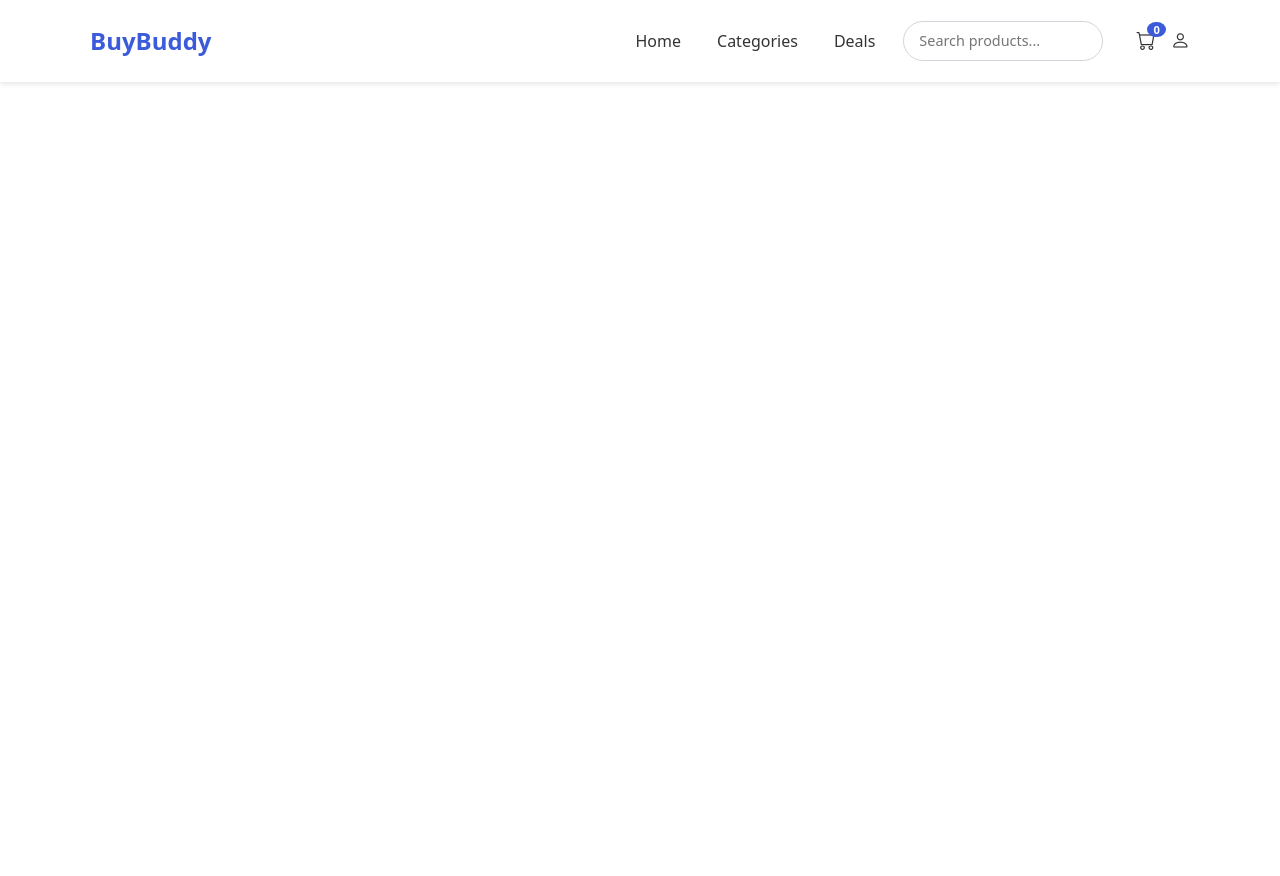
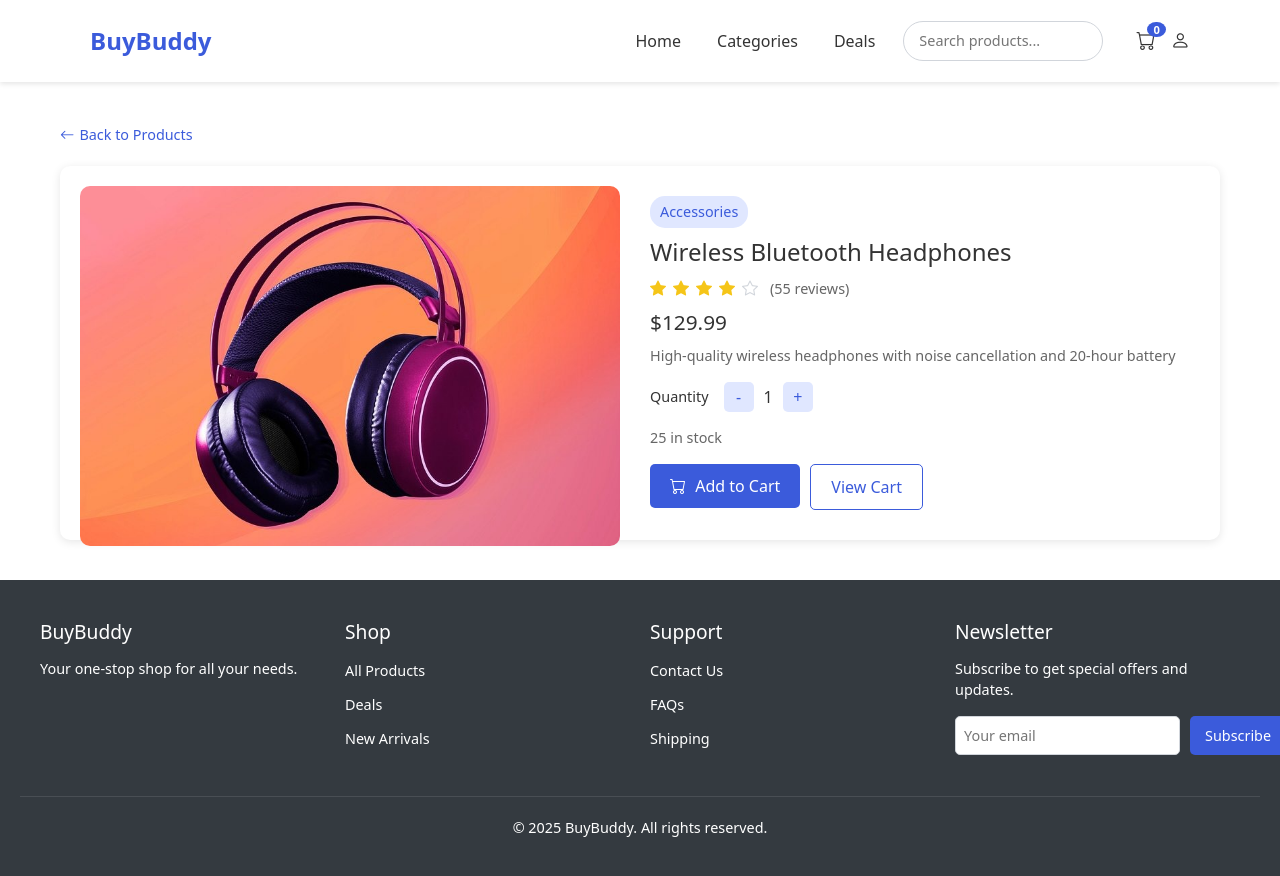
Before and after one commit to Nadeesh-Malaka/BuyBuddy-Shopping-Site, a React (Create React App) app: page /product/1 in a window 1280 px wide. Shown: the top 876 px of the page. Before the commit the page ends 800 px from the top, so only its background shows below. Built offline with nearby package versions, Linux system fonts and the light colour scheme.

Commit message:
Add Product Detail page with routing, styling, and cart functionality

```diff
--- a/src/App.js
+++ b/src/App.js
@@ -4,7 +4,8 @@ import Navbar from './Components/Navbar/Navbar';
 import Home from './Pages/Home/Home';
 import CartPage from './Pages/Cart/CartPage';
 import CheckoutPage from './Pages/Checkout/CheckoutPage';
-import OrderConfirmationPage from './Pages/OrderConfirmation/OrderConfirmationPage'; // Import OrderConfirmationPage
+import OrderConfirmationPage from './Pages/OrderConfirmation/OrderConfirmationPage';
+import ProductDetailPage from './Pages/ProductDetail/ProductDetailPage'; // Import ProductDetailPage
 import { CartProvider } from './context/CartContext';
 
 function App() {
@@ -18,7 +19,8 @@ function App() {
               <Route path="/" element={<Home />} />
               <Route path="/cart" element={<CartPage />} />
               <Route path="/checkout" element={<CheckoutPage />} />
-              <Route path="/order-confirmation" element={<OrderConfirmationPage />} /> {/* Add order confirmation route */}
+              <Route path="/order-confirmation" element={<OrderConfirmationPage />} />
+              <Route path="/product/:id" element={<ProductDetailPage />} /> {/* Add product detail route */}
               <Route path="/categories" element={<div>Categories Page (TBD)</div>} />
               <Route path="/deals" element={<div>Deals Page (TBD)</div>} />
             </Routes>
--- a/src/Components/ProductCard/ProductCard.css
+++ b/src/Components/ProductCard/ProductCard.css
@@ -27,6 +27,15 @@
   color: #333;
 }
 
+.product-name {
+  text-decoration: none;
+  color: inherit;
+}
+
+.product-name:hover h5 {
+  color: #3b5bdb;
+}
+
 .product-rating {
   display: flex;
   align-items: center;
@@ -34,7 +43,7 @@
 }
 
 .product-rating i {
-    color: #f39c12; /* Gold color for stars */
+  color: #f39c12;
   font-size: 0.9rem;
   margin-right: 2px;
 }
@@ -65,8 +74,15 @@
   align-items: center;
 }
 
+.add-to-cart-wrapper {
+  position: relative; /* For positioning the success message */
+  display: flex;
+  flex-direction: column;
+  align-items: center;
+}
+
 .product-add-to-cart button {
-    background-color: #3b5bdb; /* Matches ShopMini's blue */
+  background-color: #3b5bdb;
   color: white;
   border: none;
   border-radius: 50%;
@@ -87,7 +103,18 @@
   font-size: 1.2rem;
 }
 
-  /* Responsive adjustments */
+/* Success message styling */
+.success-message {
+  position: absolute;
+  top: 45px; /* Position below the button */
+  background-color: #28a745; /* Green background */
+  color: white;
+  font-size: 0.8rem;
+  padding: 2px 8px;
+  border-radius: 3px;
+  white-space: nowrap;
+}
+
 @media (max-width: 767px) {
   .product-card {
       margin: 0 auto;
--- a/src/Components/ProductCard/ProductCard.js
+++ b/src/Components/ProductCard/ProductCard.js
@@ -1,10 +1,12 @@
-
-import React from 'react';
-import 'bootstrap/dist/css/bootstrap.min.css'; // For Bootstrap Icons
+// src/Components/ProductCard/ProductCard.js
+import React, { useState } from 'react';
+import { Link } from 'react-router-dom';
+import 'bootstrap/dist/css/bootstrap.min.css';
 import './ProductCard.css';
 
 function ProductCard({ product, addToCart }) {
-  // Render star rating (e.g., 4.5 stars)
+  const [isAdded, setIsAdded] = useState(false); // Track if item was added to cart
+
   const renderStars = (rating) => {
     const stars = [];
     const fullStars = Math.floor(rating);
@@ -22,11 +24,19 @@ function ProductCard({ product, addToCart }) {
     return stars;
   };
 
+  const handleAddToCart = () => {
+    addToCart(product);
+    setIsAdded(true); // Show success message
+    setTimeout(() => setIsAdded(false), 1000); // Hide after 1 second
+  };
+
   return (
     <div className="product-card">
       <img src={product.image} alt={product.name} className="product-image" />
       <div className="product-info">
-        <h5>{product.name}</h5>
+        <Link to={`/product/${product.id}`} className="product-name">
+          <h5>{product.name}</h5>
+        </Link>
         <div className="product-rating">
           {renderStars(product.rating)}
           <span>({product.rating})</span>
@@ -34,9 +44,12 @@ function ProductCard({ product, addToCart }) {
         <p className="product-description">{product.description}</p>
         <div className="product-add-to-cart">
           <span className="product-price">${product.price.toFixed(2)}</span>
-          <button onClick={() => addToCart(product)}>
-            <i className="bi bi-cart-plus"></i>
-          </button>
+          <div className="add-to-cart-wrapper">
+            <button onClick={handleAddToCart}>
+              <i className="bi bi-cart-plus"></i>
+            </button>
+            {isAdded && <span className="success-message">Added!</span>}
+          </div>
         </div>
       </div>
     </div>
--- /dev/null
+++ b/src/Components/ProductDetail/ProductDetail.css
@@ -0,0 +1,187 @@
+/* src/Components/ProductDetail/ProductDetail.css */
+.product-detail {
+    max-width: 1200px;
+    margin: 20px auto;
+    padding: 20px;
+  }
+
+  .product-detail-header {
+    margin-bottom: 20px;
+  }
+
+  .back-to-products {
+    display: inline-flex;
+    align-items: center;
+    color: #3b5bdb;
+    text-decoration: none;
+    font-size: 0.9rem;
+  }
+
+  .back-to-products i {
+    margin-right: 5px;
+  }
+
+  .product-detail-body {
+    display: flex;
+    gap: 20px;
+    background-color: #fff;
+    border-radius: 10px;
+    box-shadow: 0 2px 10px rgba(0, 0, 0, 0.1);
+    padding: 20px;
+  }
+
+  .product-image {
+    flex: 1;
+  }
+
+  .product-image img {
+    width: 100%;
+    height: auto;
+    border-radius: 10px;
+  }
+
+  .product-info {
+    flex: 1;
+    padding: 10px;
+  }
+
+  .product-category {
+    display: inline-block;
+    background-color: #e0e7ff;
+    color: #3b5bdb;
+    padding: 5px 10px;
+    border-radius: 15px;
+    font-size: 0.9rem;
+    margin-bottom: 10px;
+  }
+
+  .product-info h2 {
+    font-size: 1.5rem;
+    color: #333;
+    margin-bottom: 10px;
+  }
+
+  .product-rating {
+    display: flex;
+    align-items: center;
+    gap: 5px;
+    margin-bottom: 10px;
+  }
+
+  .product-rating i {
+    font-size: 1rem;
+  }
+
+  .product-rating span {
+    font-size: 0.9rem;
+    color: #666;
+  }
+
+  .product-info h3 {
+    font-size: 1.3rem;
+    color: #333;
+    margin-bottom: 10px;
+  }
+
+  .product-info p {
+    font-size: 0.9rem;
+    color: #666;
+    margin-bottom: 15px;
+  }
+
+  .product-quantity {
+    display: flex;
+    align-items: center;
+    gap: 15px;
+    margin-bottom: 15px;
+  }
+
+  .product-quantity span {
+    font-size: 0.9rem;
+    color: #333;
+  }
+
+  .quantity-selector {
+    display: flex;
+    align-items: center;
+    gap: 10px;
+  }
+
+  .quantity-selector button {
+    background-color: #e0e7ff;
+    color: #3b5bdb;
+    border: none;
+    width: 30px;
+    height: 30px;
+    border-radius: 5px;
+    cursor: pointer;
+  }
+
+  .quantity-selector span {
+    font-size: 1rem;
+    color: #333;
+  }
+
+  .stock-status {
+    font-size: 0.9rem;
+    color: #28a745;
+    margin-bottom: 15px;
+  }
+
+  .product-actions {
+    display: flex;
+    gap: 10px;
+  }
+
+  .add-to-cart-wrapper {
+    position: relative; /* For positioning the success message */
+  }
+
+  .product-actions .btn-primary {
+    background-color: #3b5bdb;
+    border: none;
+    padding: 10px 20px;
+    border-radius: 5px;
+  }
+
+  .product-actions .btn-primary i {
+    margin-right: 5px;
+  }
+
+  .product-actions .btn-outline-primary {
+    border: 1px solid #3b5bdb;
+    color: #3b5bdb;
+    padding: 10px 20px;
+    border-radius: 5px;
+    text-decoration: none;
+  }
+
+  /* Success message styling */
+  .success-message {
+    position: absolute;
+    top: 100%; /* Position below the button */
+    left: 0;
+    background-color: #28a745; /* Green background */
+    color: white;
+    font-size: 0.9rem;
+    padding: 5px 10px;
+    border-radius: 3px;
+    white-space: nowrap;
+  }
+
+  @media (max-width: 767px) {
+    .product-detail-body {
+      flex-direction: column;
+    }
+
+    .product-image img {
+      width: 100%;
+      max-height: 300px;
+      object-fit: cover;
+    }
+
+    .success-message {
+      left: 50%;
+      transform: translateX(-50%); /* Center the message on mobile */
+    }
+  }
--- /dev/null
+++ b/src/Components/ProductDetail/ProductDetail.js
@@ -0,0 +1,96 @@
+// src/Components/ProductDetail/ProductDetail.js
+import React, { useState, useEffect } from 'react';
+import { Link, useParams } from 'react-router-dom';
+import { useCart } from '../../context/CartContext';
+import { mockProducts } from '../../data/products';
+import './ProductDetail.css';
+
+function ProductDetail() {
+  const { id } = useParams();
+  const { addToCart } = useCart();
+  const [product, setProduct] = useState(null);
+  const [quantity, setQuantity] = useState(1);
+  const [isAdded, setIsAdded] = useState(false); // Track if item was added to cart
+
+  useEffect(() => {
+    const foundProduct = mockProducts.find(p => p.id === parseInt(id));
+    if (foundProduct) {
+      setProduct(foundProduct);
+    } else {
+      setProduct(null);
+    }
+  }, [id]);
+
+  const handleQuantityChange = (change) => {
+    const newQuantity = quantity + change;
+    if (newQuantity >= 1 && newQuantity <= (product?.stock || 25)) {
+      setQuantity(newQuantity);
+    }
+  };
+
+  const handleAddToCart = () => {
+    if (product) {
+      const productToAdd = { ...product, quantity };
+      addToCart(productToAdd);
+      setIsAdded(true); // Show success message
+      setTimeout(() => setIsAdded(false), 1000); // Hide after 1 second
+    }
+  };
+
+  if (!product) {
+    return <div>Product not found.</div>;
+  }
+
+  return (
+    <section className="product-detail">
+      <div className="product-detail-header">
+        <Link to="/" className="back-to-products">
+          <i className="bi bi-arrow-left"></i> Back to Products
+        </Link>
+      </div>
+      <div className="product-detail-body">
+        <div className="product-image">
+          <img src={product.image} alt={product.name} />
+        </div>
+        <div className="product-info">
+          <span className="product-category">{product.category}</span>
+          <h2>{product.name}</h2>
+          <div className="product-rating">
+            {[...Array(5)].map((_, i) => (
+              <i
+                key={i}
+                className={`bi ${i < Math.floor(product.rating) ? 'bi-star-fill' : 'bi-star'}`}
+                style={{ color: i < Math.floor(product.rating) ? '#f5c518' : '#d1d5db' }}
+              />
+            ))}
+            <span>({product.reviews} reviews)</span>
+          </div>
+          <h3>${product.price.toFixed(2)}</h3>
+          <p>{product.description}</p>
+          <div className="product-quantity">
+            <span>Quantity</span>
+            <div className="quantity-selector">
+              <button onClick={() => handleQuantityChange(-1)}>-</button>
+              <span>{quantity}</span>
+              <button onClick={() => handleQuantityChange(1)}>+</button>
+            </div>
+          </div>
+          <p className="stock-status">{product.stock} in stock</p>
+          <div className="product-actions">
+            <div className="add-to-cart-wrapper">
+              <button className="btn btn-primary" onClick={handleAddToCart}>
+                <i className="bi bi-cart"></i> Add to Cart
+              </button>
+              {isAdded && <span className="success-message">Added to Cart</span>}
+            </div>
+            <Link to="/cart" className="btn btn-outline-primary">
+              View Cart
+            </Link>
+          </div>
+        </div>
+      </div>
+    </section>
+  );
+}
+
+export default ProductDetail;
--- /dev/null
+++ b/src/Pages/ProductDetail/ProductDetailPage.js
@@ -0,0 +1,15 @@
+// src/Pages/ProductDetail/ProductDetailPage.js
+import React from 'react';
+import ProductDetail from '../../Components/ProductDetail/ProductDetail';
+import Footer from '../../Components/Footer/Footer';
+
+function ProductDetailPage() {
+  return (
+    <div className="product-detail-page">
+      <ProductDetail />
+      <Footer />
+    </div>
+  );
+}
+
+export default ProductDetailPage;
--- a/src/data/products.js
+++ b/src/data/products.js
@@ -1,11 +1,11 @@
 // src/data/products.js
 export const mockProducts = [
-  { id: 1, name: "Wireless Bluetooth Headphones", description: "High-quality wireless headphones with noise cancellation and 20-hour battery", price: 129.99, rating: 4.5, image: require('../assets/headphones.jpg') },
-  { id: 2, name: "Smartphone Stand & Holder", description: "Adjustable smartphone stand compatible with all models and sizes", price: 24.99, rating: 4.2, image: require('../assets/phone-stand.jpg') },
-  { id: 3, name: "Smart Watch", description: "Fitness tracker with heart rate monitor, sleep tracking, and smartphone notifications", price: 89.99, rating: 4.7, image: require('../assets/smartwatch.jpg') },
-  { id: 4, name: "Portable Power Bank", description: "20000mAh high-capacity portable charger with fast charging capability", price: 49.99, rating: 4.4, image: require('../assets/powerbank.jpg') },
-  { id: 5, name: "Laptop Backpack", description: "Water-resistant backpack with padded compartments for laptops up to 15.6 inches", price: 59.99, rating: 4.3, image: require('../assets/backpack.jpg') },
-  { id: 6, name: "Wireless Mouse", description: "Ergonomic wireless mouse with adjustable DPI and silent clicking", price: 34.99, rating: 4.1, image: require('../assets/mouse.jpg') },
-  { id: 7, name: "Smart LED Desk Lamp", description: "Adjustable brightness and colors with touch controls and USB charging port", price: 45.99, rating: 4.6, image: require('../assets/lamp.jpg') },
-  { id: 8, name: "Wireless Charging Pad", description: "Fast wireless charger compatible with all Qi-enabled devices", price: 29.99, rating: 4.3, image: require('../assets/charging-pad.jpg') },
+  { id: 1, category:"Accessories" , reviews:55 , stock:25 , name: "Wireless Bluetooth Headphones", description: "High-quality wireless headphones with noise cancellation and 20-hour battery", price: 129.99, rating: 4.5, image: require('../assets/headphones.jpg') },
+  { id: 2, category:"Electronics" , reviews:22 , stock:25 , name: "Smartphone Stand & Holder", description: "Adjustable smartphone stand compatible with all models and sizes", price: 24.99, rating: 4.2, image: require('../assets/phone-stand.jpg') },
+  { id: 3, category:"Electronics" , reviews:74 , stock:25 , name: "Smart Watch", description: "Fitness tracker with heart rate monitor, sleep tracking, and smartphone notifications", price: 89.99, rating: 4.7, image: require('../assets/smartwatch.jpg') },
+  { id: 4, category:"Electronics" , reviews:544 , stock:25 , name: "Portable Power Bank", description: "20000mAh high-capacity portable charger with fast charging capability", price: 49.99, rating: 4.4, image: require('../assets/powerbank.jpg') },
+  { id: 5, category:"Accessories" , reviews:584 , stock:25 , name: "Laptop Backpack", description: "Water-resistant backpack with padded compartments for laptops up to 15.6 inches", price: 59.99, rating: 4.3, image: require('../assets/backpack.jpg') },
+  { id: 6, category:"Electronics" , reviews:74 , stock:25 , name: "Wireless Mouse", description: "Ergonomic wireless mouse with adjustable DPI and silent clicking", price: 34.99, rating: 4.1, image: require('../assets/mouse.jpg') },
+  { id: 7, category:"Home" , reviews:64 , stock:25 , name: "Smart LED Desk Lamp", description: "Adjustable brightness and colors with touch controls and USB charging port", price: 45.99, rating: 4.6, image: require('../assets/lamp.jpg') },
+  { id: 8, category:"Electronics" , reviews:14 , stock:25 , name: "Wireless Charging Pad", description: "Fast wireless charger compatible with all Qi-enabled devices", price: 29.99, rating: 4.3, image: require('../assets/charging-pad.jpg') },
 ];
```
Lines whose indentation alone changed are shown as unchanged.
